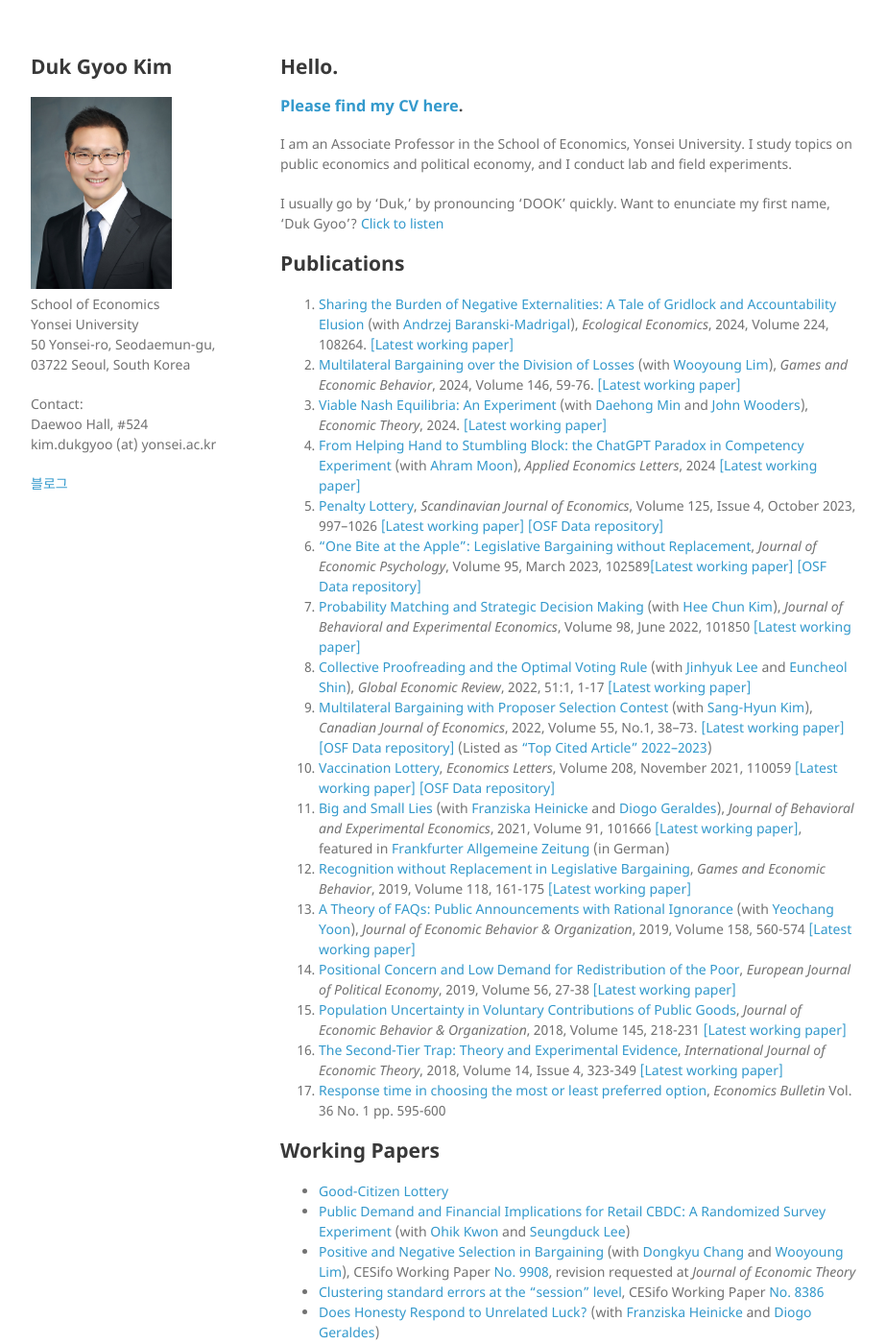
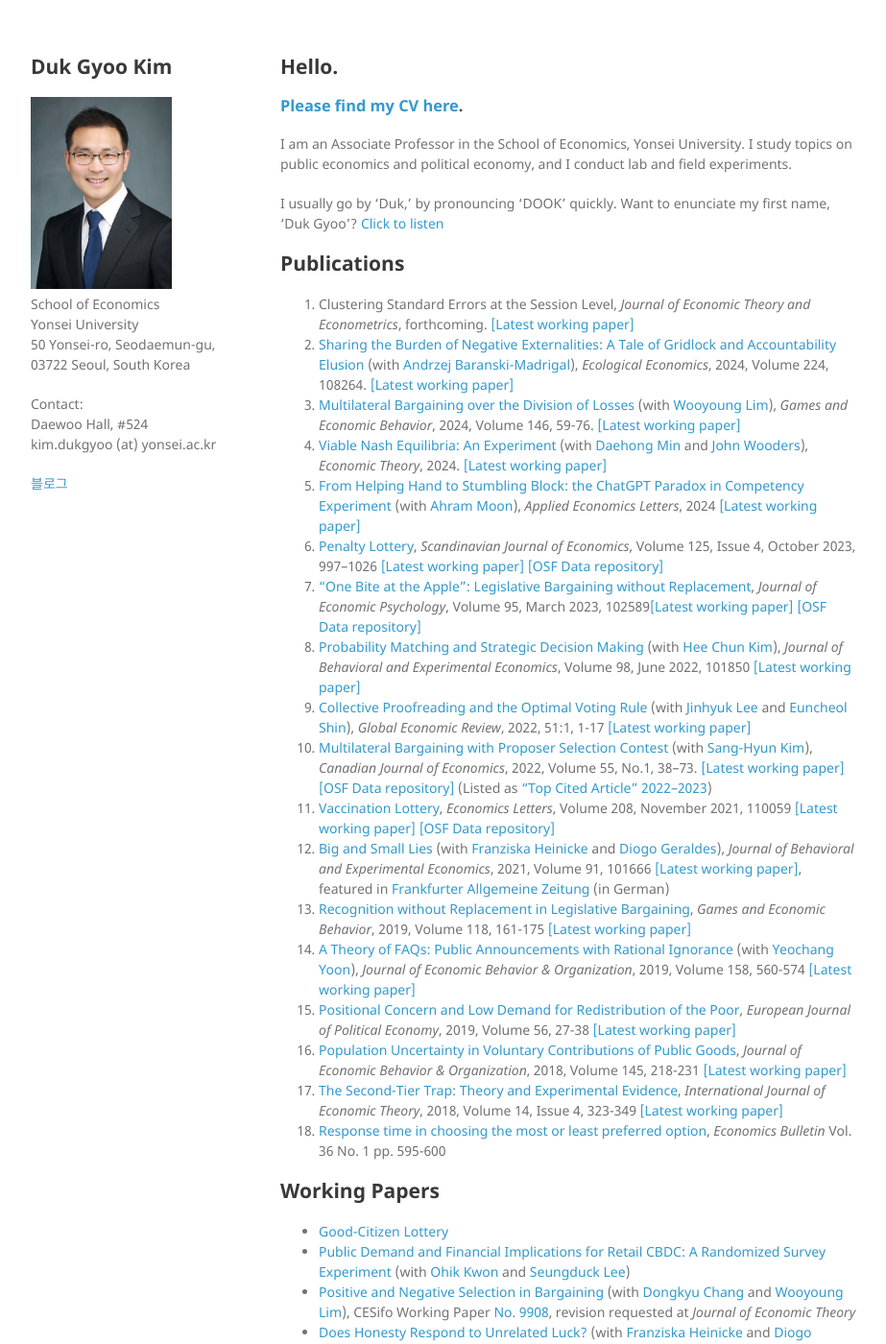
Before and after one commit to kimdukgyoo/kimdukgyoo.github.io, a Jekyll site: the page built from index.md, in a window 1280 px wide and 1400 px high. Shown: the whole window at 96% size, without its empty margins (178-1101 px from the left). Built offline with Jekyll 4.4.1, drawn with Linux system fonts in a browser that asks for light colours; our own code applies the rules of GitHub Pages for plain Markdown files.

Commit message:
Update index.md

```diff
--- a/index.md
+++ b/index.md
@@ -17,6 +17,7 @@
 -->
 
 ## Publications
+1. Clustering Standard Errors at the Session Level, _Journal of Economic Theory and Econometrics_, forthcoming. <a href="https://kimdukgyoo.github.io/PDFfiles/ClusteringSEsession.pdf" target="_blank">[Latest working paper]</a>
 1. <a href="https://doi.org/10.1016/j.ecolecon.2024.108264" target="_blank">Sharing the Burden of Negative Externalities: A Tale of Gridlock and Accountability Elusion</a> (with <a href="http://www.abarmad.com/" target="_blank">Andrzej Baranski-Madrigal</a>), _Ecological Economics_, 2024, Volume 224, 108264. <a href="https://kimdukgyoo.github.io/PDFfiles/SharingNegative.pdf" target="_blank">[Latest working paper]</a>
 1. <a href="https://authors.elsevier.com/sd/article/S0899-8256(24)00062-9" target="_blank">Multilateral Bargaining over the Division of Losses</a> (with <a href="http://wooyoung.people.ust.hk/" target="_blank">Wooyoung Lim</a>), _Games and Economic Behavior_, 2024, Volume 146, 59-76. <a href="https://kimdukgyoo.github.io/PDFfiles/MBL.pdf" target="_blank">[Latest working paper]</a>
 2. <a href="https://doi.org/10.1007/s00199-024-01585-6" target="_blank">Viable Nash Equilibria: An Experiment</a> (with <a href="http://www.daehongmin.com/" target="_blank">Daehong Min</a> and <a href="http://johnwooders.com/" target="_blank">John Wooders</a>), _Economic Theory_, 2024. <a href="https://kimdukgyoo.github.io/PDFfiles/ViableNash.pdf" target="_blank">[Latest working paper]</a>
@@ -41,7 +42,6 @@
 * <a href="https://kimdukgyoo.github.io/PDFfiles/CitizenLottery.pdf" target="_blank">Good-Citizen Lottery</a>
 * <a href="https://kimdukgyoo.github.io/PDFfiles/CBDCsurvey.pdf" target="_blank">Public Demand and Financial Implications for Retail CBDC: A Randomized Survey Experiment</a> (with <a href="https://www.researchgate.net/profile/Ohik-Kwon-3" target="_blank">Ohik Kwon</a> and <a href="https://sites.google.com/ucdavis.edu/seungduck-lee" target="_blank">Seungduck Lee</a>)
 * <a href="https://kimdukgyoo.github.io/PDFfiles/PositiveAndNegativeSelection.pdf" target="_blank"> Positive and Negative Selection in Bargaining</a> (with <a href="https://sites.google.com/site/dongkyuchang/" target="_blank">Dongkyu Chang</a> and <a href="http://wooyoung.people.ust.hk/" target="_blank">Wooyoung Lim</a>), CESifo Working Paper <a href="https://www.cesifo.org/en/publikationen/2022/working-paper/positive-and-negative-selection-bargaining-experiment" target="_blank">No. 9908</a>, revision requested at _Journal of Economic Theory_
-* <a href="https://kimdukgyoo.github.io/PDFfiles/ClusteringSEsession.pdf" target="_blank">Clustering standard errors at the "session" level</a>, CESifo Working Paper <a href="https://www.cesifo.org/DocDL/cesifo1_wp8386.pdf" target="_blank">No. 8386</a>
 * <a href="https://kimdukgyoo.github.io/PDFfiles/LuckLying.pdf" target="_blank">Does Honesty Respond to Unrelated Luck?</a> (with <a href="https://sites.google.com/view/franziskaheinicke/research?authuser=0" target="_blank">Franziska Heinicke</a> and <a href="https://sites.google.com/site/diogogeraldes/research" target="_blank">Diogo Geraldes</a>)<!-- , CESifo Working Paper <a href="https://www.cesifo.org/en/publikationen/2022/working-paper/effect-chosen-or-given-luck-honesty" target="_blank">No. 9904</a>-->
 * <a href="https://kimdukgyoo.github.io/PDFfiles/Rank_vs_Inequality.pdf" target="_blank">Rank versus Inequality---Does Gender Composition Matter?</a> (with <a href="https://max-riegel.netlify.app/" target="_blank">Max Riegel</a>) CESifo Working Paper <a href="https://www.cesifo.org/DocDL/cesifo1_wp10109.pdf" target="_blank">No. 10109</a>
 * <a href="https://kimdukgyoo.github.io/PDFfiles/positiveselection.pdf" target="_blank">Unveiling the Failure of Positive Selection</a> (with <a href="https://sites.google.com/site/dongkyuchang/" target="_blank">Dongkyu Chang</a> and <a href="http://wooyoung.people.ust.hk/" target="_blank">Wooyoung Lim</a>)
```
